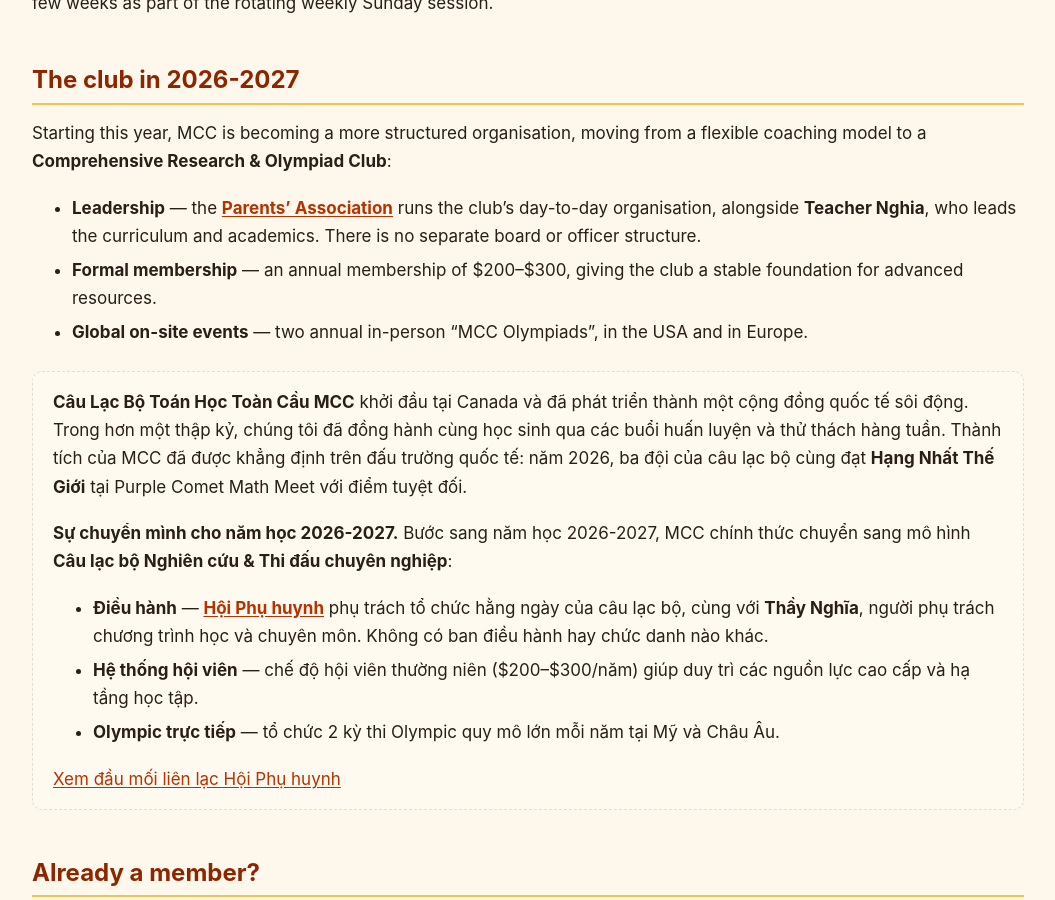
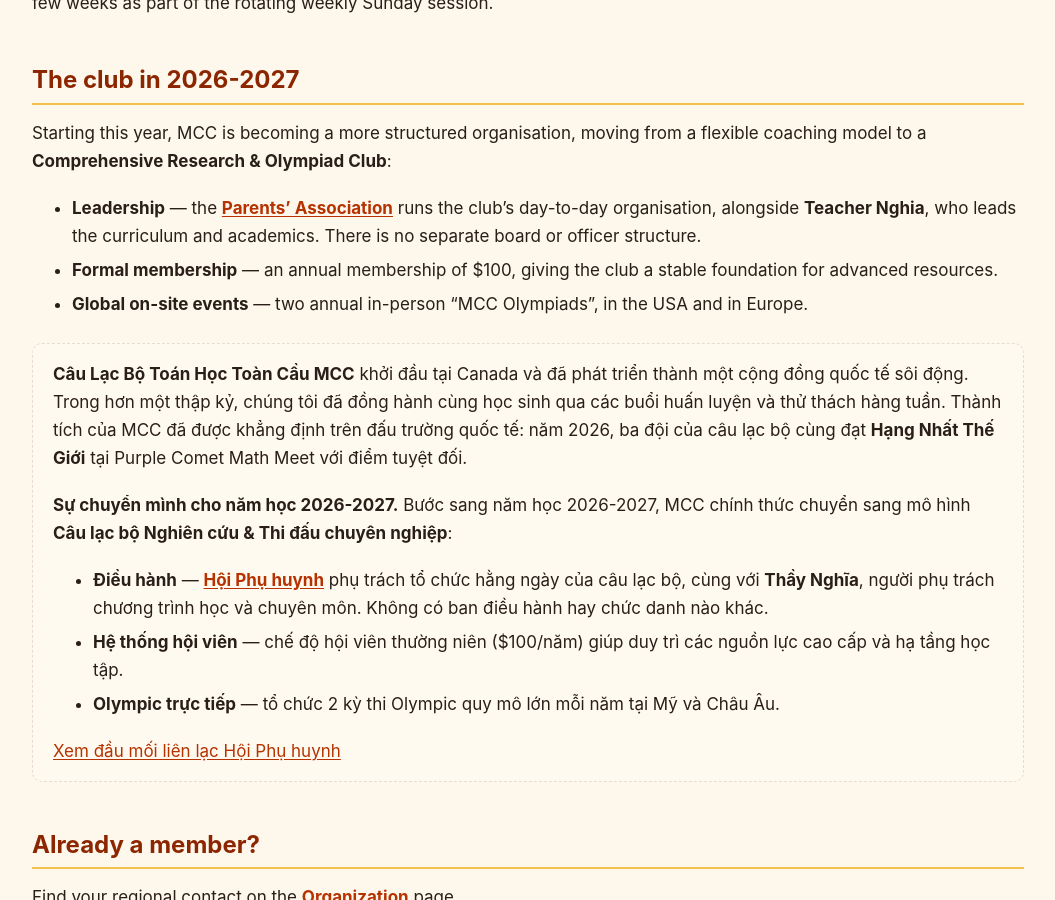
Before and after one commit to nghia71/nghia71.github.io, a Jekyll site: the page built from README.md, in a window 1280 px wide and 900 px high, scrolled down 3224 px. Shown: the whole window, without its empty margins (112-1167 px from the left). Built offline with Jekyll 4.4.1, drawn with Linux system fonts in a browser that asks for light colours.

Commit message:
Lower annual membership fee to $100
Update the homepage and registration page: replace the $200-$300
range (README.md) and the flat $300 figure (register.md) with a
single $100/year membership fee, in both English and Vietnamese.

Co-Authored-By: Claude Sonnet 5 <noreply@anthropic.com>
Claude-Session: https://claude.ai/code/session_015fnAyissPHLrFqhmKJxWoJ

```diff
--- a/README.md
+++ b/README.md
@@ -137,7 +137,7 @@ Students work in pairs, moving through the curriculum at their own pace: study a
 Starting this year, MCC is becoming a more structured organisation, moving from a flexible coaching model to a **Comprehensive Research & Olympiad Club**:
 
 * **Leadership** — the **[Parents' Association](./organization.md)** runs the club's day-to-day organisation, alongside **Teacher Nghia**, who leads the curriculum and academics. There is no separate board or officer structure.
-* **Formal membership** — an annual membership of $200–$300, giving the club a stable foundation for advanced resources.
+* **Formal membership** — an annual membership of $100, giving the club a stable foundation for advanced resources.
 * **Global on-site events** — two annual in-person "MCC Olympiads", in the USA and in Europe.
 
 <div class="vn" markdown="1">
@@ -147,7 +147,7 @@ Starting this year, MCC is becoming a more structured organisation, moving from
 **Sự chuyển mình cho năm học 2026-2027.** Bước sang năm học 2026-2027, MCC chính thức chuyển sang mô hình **Câu lạc bộ Nghiên cứu & Thi đấu chuyên nghiệp**:
 
 * **Điều hành** — **[Hội Phụ huynh](./organization.md)** phụ trách tổ chức hằng ngày của câu lạc bộ, cùng với **Thầy Nghĩa**, người phụ trách chương trình học và chuyên môn. Không có ban điều hành hay chức danh nào khác.
-* **Hệ thống hội viên** — chế độ hội viên thường niên ($200–$300/năm) giúp duy trì các nguồn lực cao cấp và hạ tầng học tập.
+* **Hệ thống hội viên** — chế độ hội viên thường niên ($100/năm) giúp duy trì các nguồn lực cao cấp và hạ tầng học tập.
 * **Olympic trực tiếp** — tổ chức 2 kỳ thi Olympic quy mô lớn mỗi năm tại Mỹ và Châu Âu.
 
 [Xem đầu mối liên lạc Hội Phụ huynh](./organization.md)
```
Also changed, not shown: register.md (+2 -2 lines).
